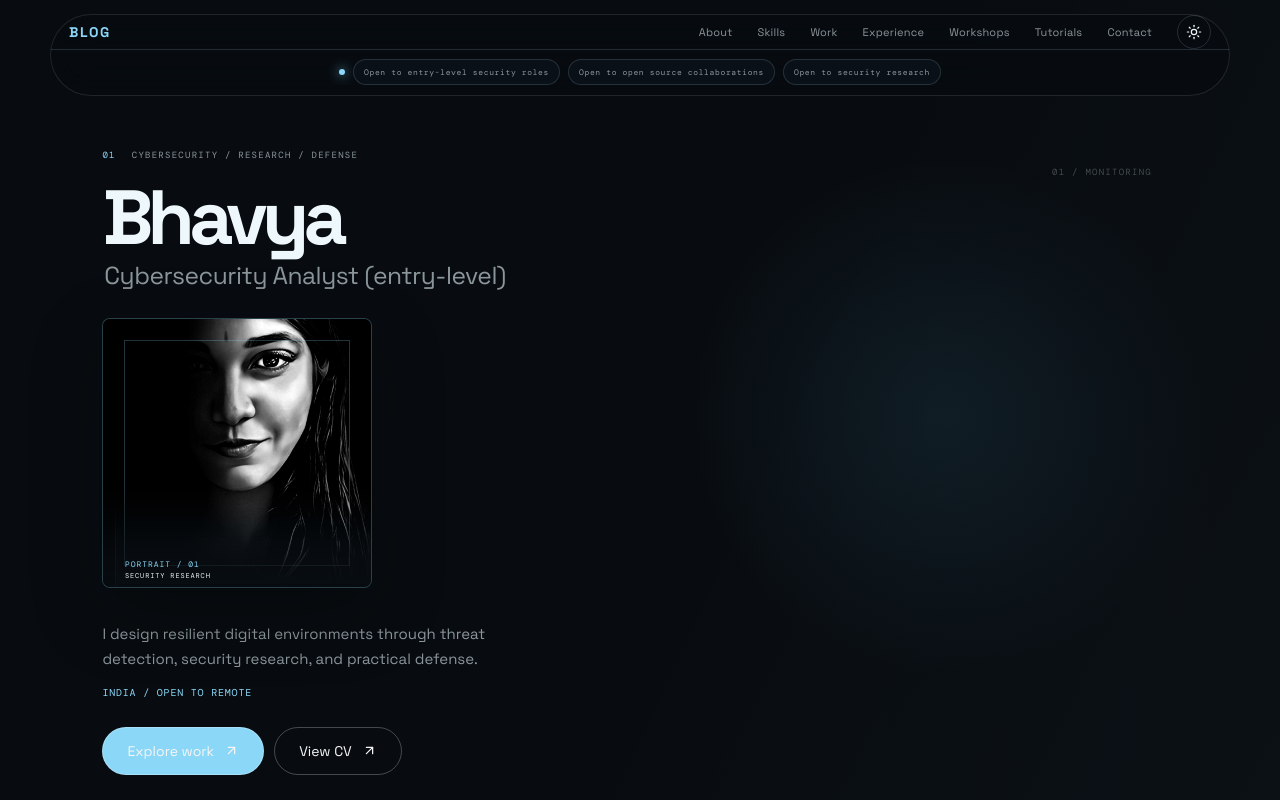
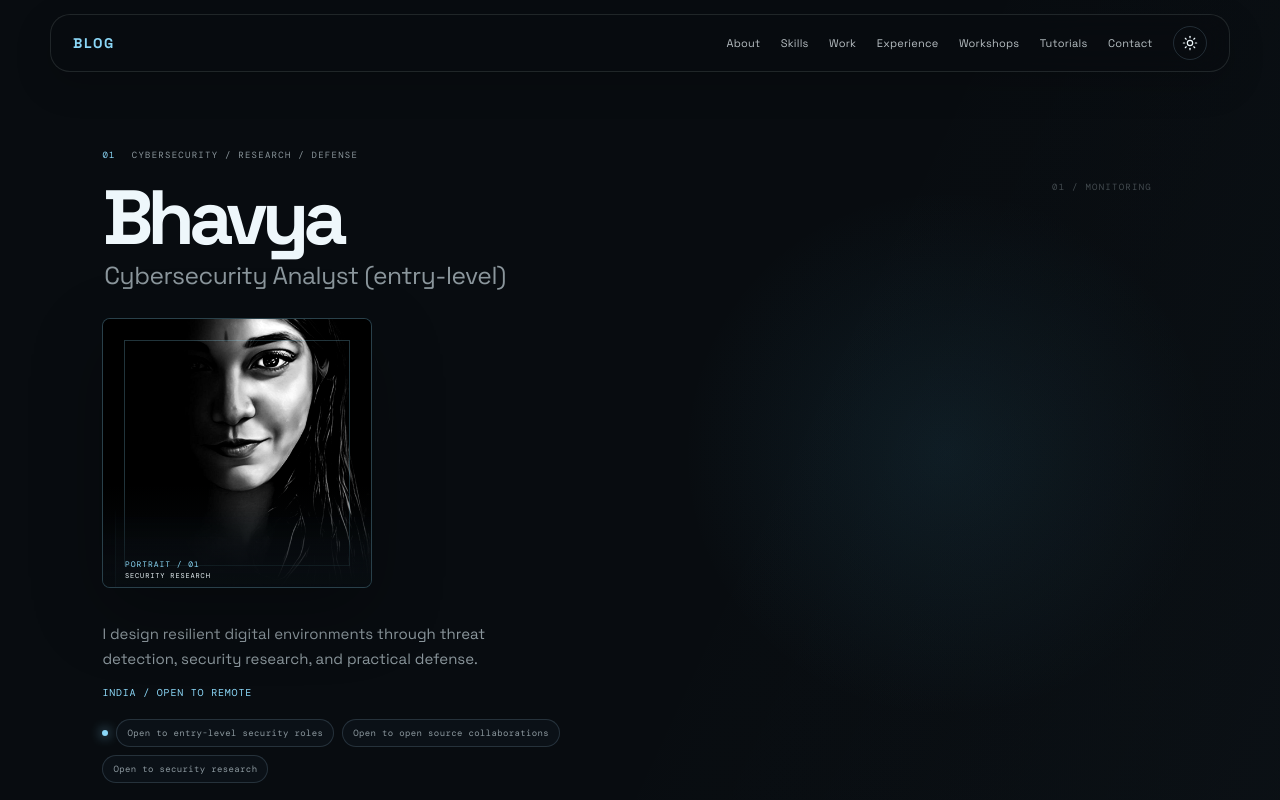
Before and after one commit to Bhavyacyber/Bhavyacyber.github.io, a React (Vite) app: page / in a window 1280 px wide. Shown: the top 800 px of the page. Built offline with nearby package versions, Linux system fonts and the light colour scheme; no server answers.

Commit message:
Improve header navigation UI

```diff
--- a/src/App.css
+++ b/src/App.css
@@ -1592,12 +1592,12 @@ body {
   left: 50%;
   z-index: 1000;
   display: flex;
-  flex-wrap: wrap;
+  flex-wrap: nowrap;
   align-items: center;
   justify-content: space-between;
   width: min(1180px, calc(100% - 48px));
   min-height: 58px;
-  padding: 0 18px 10px;
+  padding: 0 22px;
   border: 1px solid var(--portfolio-line);
   border-radius: 18px;
   background: color-mix(in srgb, var(--portfolio-bg) 72%, transparent);
@@ -1630,13 +1630,14 @@ body {
   letter-spacing: 0.14em;
 }
 
-.availability { order: 4; display: flex; flex: 1 0 100%; align-items: center; justify-content: center; flex-wrap: wrap; gap: 8px; margin: 0 -18px; padding: 9px 18px 0; border-top: 1px solid var(--portfolio-line); color: var(--portfolio-muted); }
+.availability { display: flex; align-items: center; justify-content: flex-start; flex-wrap: wrap; gap: 8px; margin-top: 20px; color: var(--portfolio-muted); }
 .availability i { width: 6px; height: 6px; border-radius: 50%; background: var(--portfolio-accent); box-shadow: 0 0 12px var(--portfolio-accent); }
-.availability-item { padding: 7px 10px; border: 1px solid var(--portfolio-line); border-radius: 999px; color: var(--portfolio-muted); font: 8px 'DM Mono', monospace; letter-spacing: .08em; white-space: nowrap; }
+.availability-item { padding: 7px 10px; border: 1px solid var(--portfolio-line); border-radius: 999px; color: var(--portfolio-muted); font: 9px 'DM Mono', monospace; letter-spacing: .04em; white-space: nowrap; }
 .availability-item { background: color-mix(in srgb, var(--portfolio-surface) 72%, transparent); }
-.portfolio-links { display: flex; align-items: center; gap: 25px; }
-.portfolio-links a { color: var(--portfolio-muted); font-size: 12px; text-decoration: none; transition: color .2s ease; }
+.portfolio-links { display: flex; align-items: center; gap: clamp(14px, 1.6vw, 25px); }
+.portfolio-links a { color: color-mix(in srgb, var(--portfolio-text) 76%, transparent); font-size: 12px; text-decoration: none; transition: color .2s ease; }
 .portfolio-links a:hover { color: var(--portfolio-accent); }
+.portfolio-links a:focus-visible, .brand-mark:focus-visible, .icon-button:focus-visible { outline: 2px solid var(--portfolio-accent); outline-offset: 4px; }
 .icon-button { display: inline-grid; place-items: center; width: 34px; height: 34px; padding: 0; border: 1px solid var(--portfolio-line); border-radius: 50%; color: var(--portfolio-text); background: transparent; cursor: pointer; }
 .menu-toggle { display: none; }
 
@@ -1808,8 +1809,9 @@ body {
 
 .portfolio-nav {
   border-color: rgba(238, 250, 245, 0.11);
-  border-radius: 999px;
-  background: rgba(8, 12, 16, 0.58);
+  border-radius: 20px;
+  background: rgba(8, 12, 16, 0.78);
+  box-shadow: 0 12px 36px rgba(0, 0, 0, 0.18);
 }
 
 .portfolio-links a { font-size: 11px; letter-spacing: 0.02em; }
--- a/src/App.tsx
+++ b/src/App.tsx
@@ -45,10 +45,6 @@ function App() {
             : <a key={item} href={`#${item.toLowerCase()}`} onClick={() => setMenuOpen(false)}>{item}</a>)}
           <ThemeToggle theme={theme} onToggle={() => setTheme(theme === 'dark' ? 'light' : 'dark')} />
         </nav>
-        <div className="availability" role="group" aria-label="Availability">
-          <i />
-          {portfolioData.identity.availability.map((item) => <span className="availability-item" key={item}>{item}</span>)}
-        </div>
       </header>
 
       <main id="top">
@@ -59,6 +55,10 @@ function App() {
             <InteractivePortrait />
             <p className="hero-lede">I design resilient digital environments through threat detection, security research, and practical defense.</p>
             <p className="hero-location">{portfolioData.identity.location}</p>
+            <div className="availability" role="group" aria-label="Availability">
+              <i />
+              {portfolioData.identity.availability.map((item) => <span className="availability-item" key={item}>{item}</span>)}
+            </div>
             <div className="hero-actions">
               <a className="button button-primary" href="#work">Explore work <ArrowUpRight size={15} /></a>
               <a className="button button-ghost" href={portfolioData.links.cv}>View CV <ArrowUpRight size={15} /></a>
```
